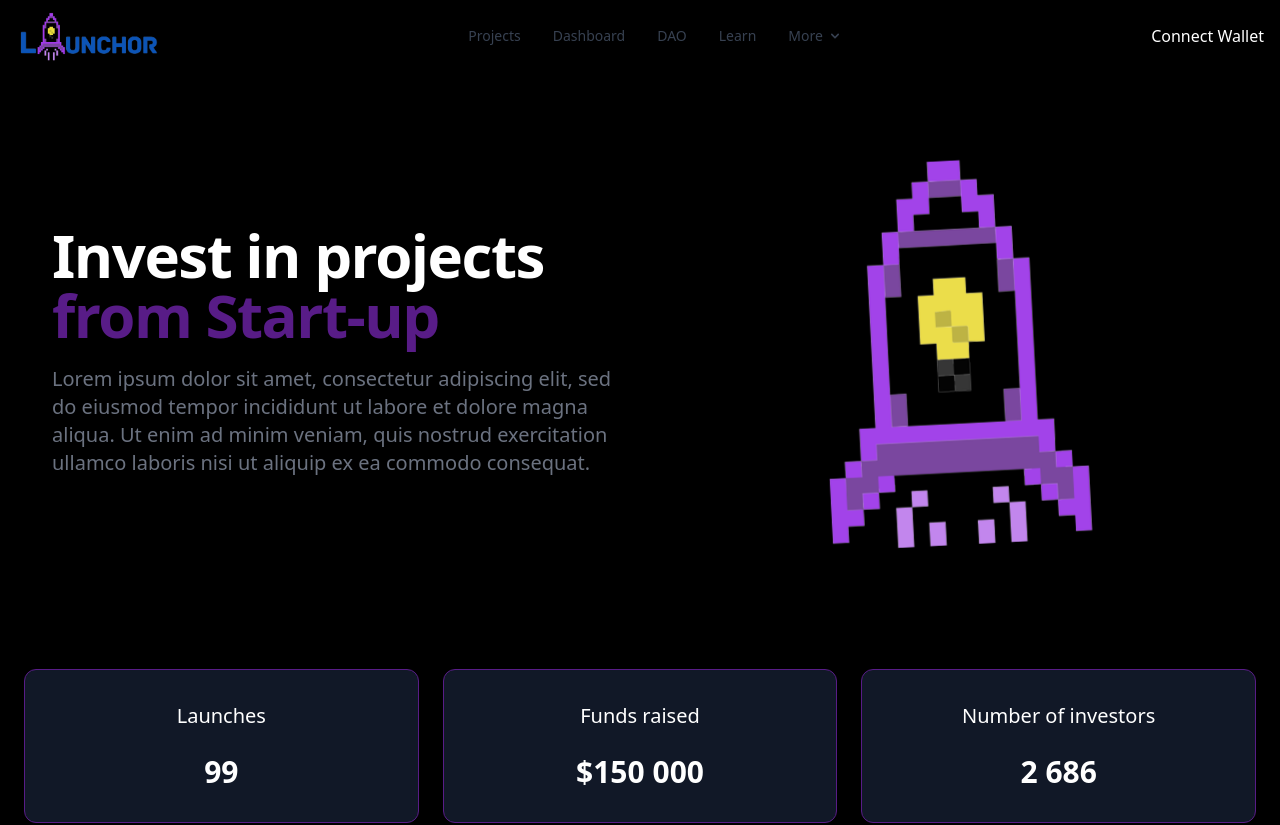
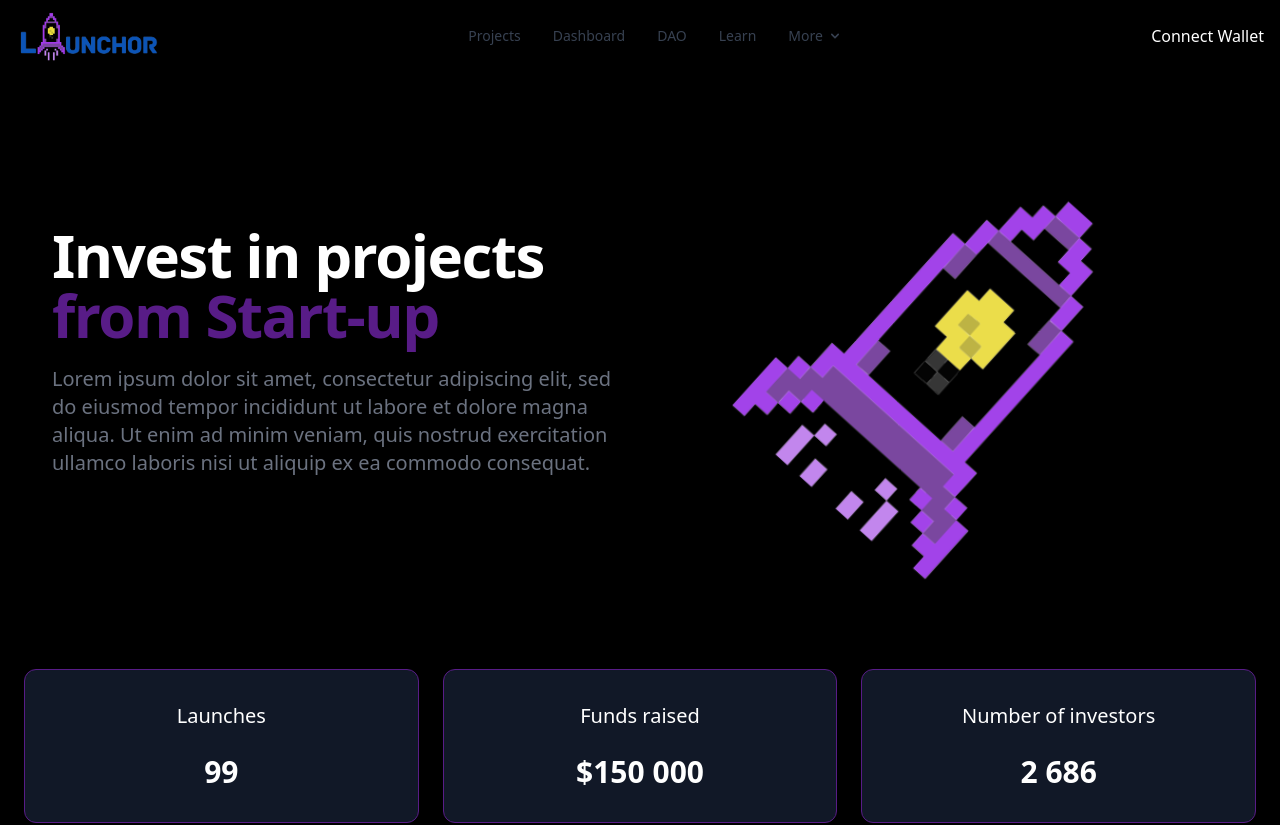
Before and after one commit to ClementG77/FPR_Project, a React (Create React App) app: page / in a window 1280 px wide. Shown: the top 825 px of the page. Built offline with nearby package versions, Linux system fonts and the light colour scheme.

Commit message:
Images modif

```diff
--- a/src/pages/Main.js
+++ b/src/pages/Main.js
@@ -68,7 +68,7 @@ const main = () => {
                 </main>
               </div>
               <div class="animate-wiggle lg:absolute lg:inset-y-0 lg:right-0 lg:w-1/2">
-                <img class="  h-96 w-96 object-cover mx-auto my-12 "
+                <img class=" rotate-45 h-96 w-96 object-cover mx-auto my-12 "
                   src={rocket}
                   alt=""></img>
               </div>
--- a/src/pages/projectEnded.js
+++ b/src/pages/projectEnded.js
@@ -24,7 +24,7 @@ const projectEnded = () => {
         <div class="bg-black">
           <div class="relative text-white body-font">
             <div class="fixed bottom-0 mx-auto w-full h-12 bg-gray-900 lg:hidden">
-              <button class="w-full h-full bg-gradient-to-r from-zinc-500 to-zinc-600 rounded-lg z-10 text-2xl font-bold">Swap</button>
+              <button class="w-full h-full bg-gradient-to-r from-zinc-500 to-zinc-600 rounded-lg z-10 text-2xl font-bold">Trade</button>
             </div>
             <div class="fixed top-16 w-1/3 lg:right-0 z-10 md:py-2 lg:py-2.5">
               <div class="pl-8 flex w-4/5">
@@ -53,7 +53,7 @@ const projectEnded = () => {
                             </div>
                             <div class=" relative flex items-center flex-wrap ">
                               <button
-                                class="w-full bg-gradient-to-r from-zinc-500 to-zinc-600 mx-auto hover:scale-105 px-4 py-1 rounded-lg">Swap</button>
+                                class="w-full bg-gradient-to-r from-zinc-500 to-zinc-600 mx-auto hover:scale-105 px-4 py-1 rounded-lg">Trade</button>
                             </div>
                           </div>
                         </div>
```
